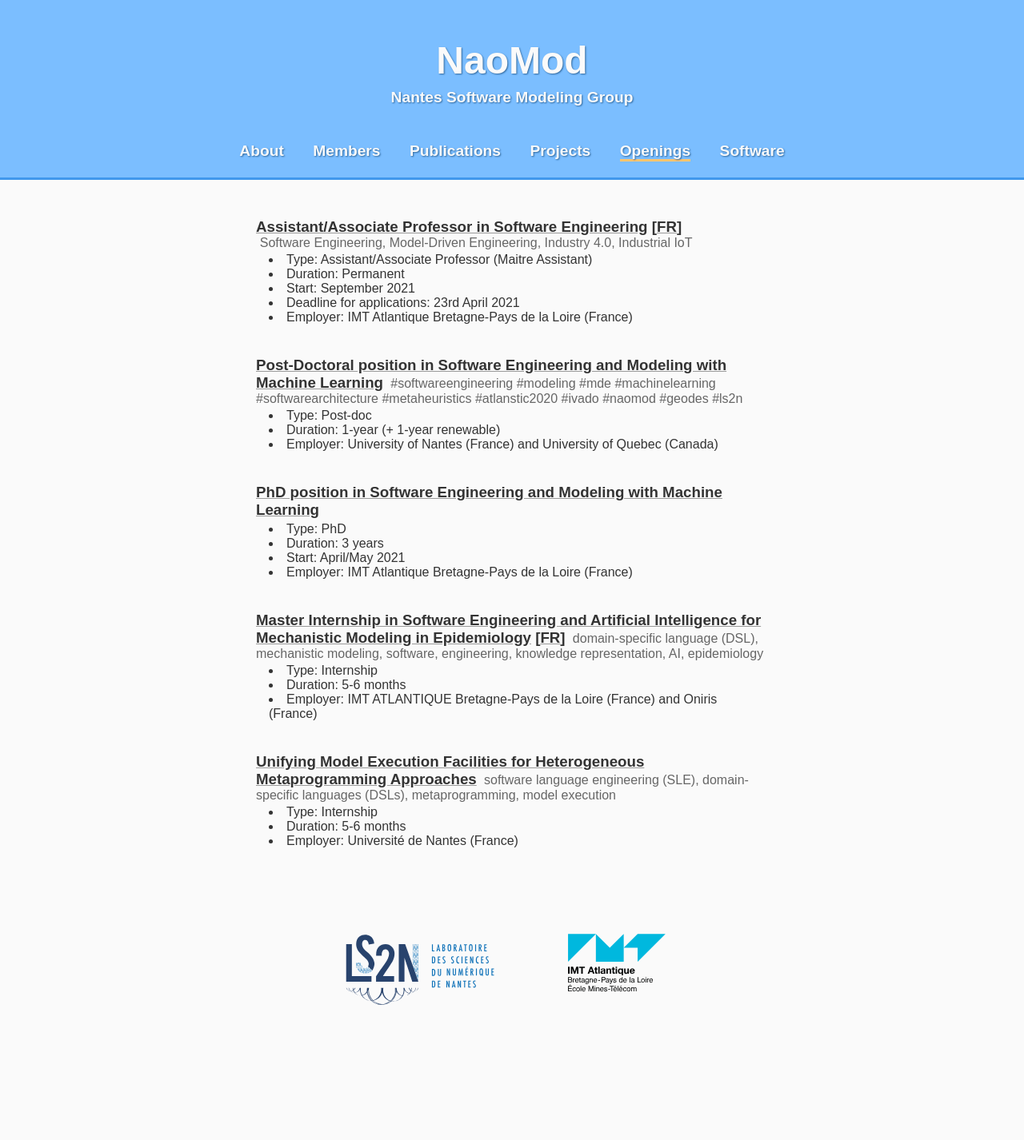
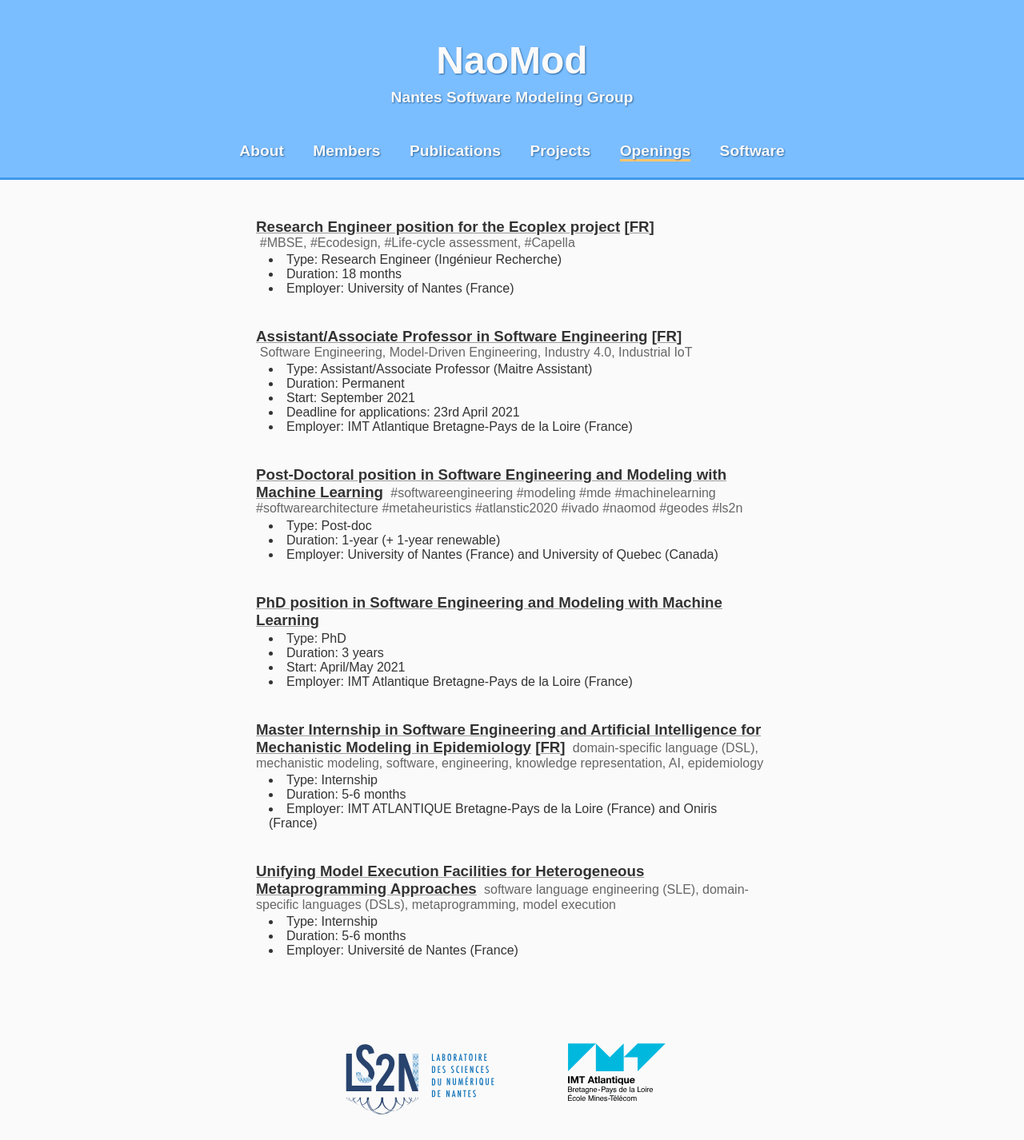
Before and after one commit to NaoMod/naomod.github.io, a Jekyll site: the page built from openings.html, in a window 1280 px wide. Shown: the whole page at 80% size. Built offline with Jekyll 4.4.1, drawn with Linux system fonts in a browser that asks for light colours; before the commit the page ends 1289 px from its top, so only the background shows below that.

Commit message:
new opened position: ecoplex

```diff
--- a/openings.html
+++ b/openings.html
@@ -25,6 +25,23 @@ title: Openings
     margin-left: 1rem;
   }
 </style>
+
+
+<!------------------------------------------------------------------------------------------------------------------------->
+
+<section>
+<h3><a href="doc/RE_Ecoplex_en.pdf">Research Engineer position for the Ecoplex project</a> [<a href="doc/RE_Ecoplex_vf.pdf">FR</a>] </h3><br/>
+<span class="opening-type">#MBSE, #Ecodesign, #Life-cycle assessment, #Capella</span>
+
+<p>
+  <ul>
+    <li>Type: Research Engineer (Ingénieur Recherche)</li>
+    <li>Duration: 18 months</li>
+    <li>Employer: University of Nantes (France)</li>
+  </ul>
+</p>
+</section>
+
 
 <!------------------------------------------------------------------------------------------------------------------------->
 
```
Also changed, not shown: 2 other files.
